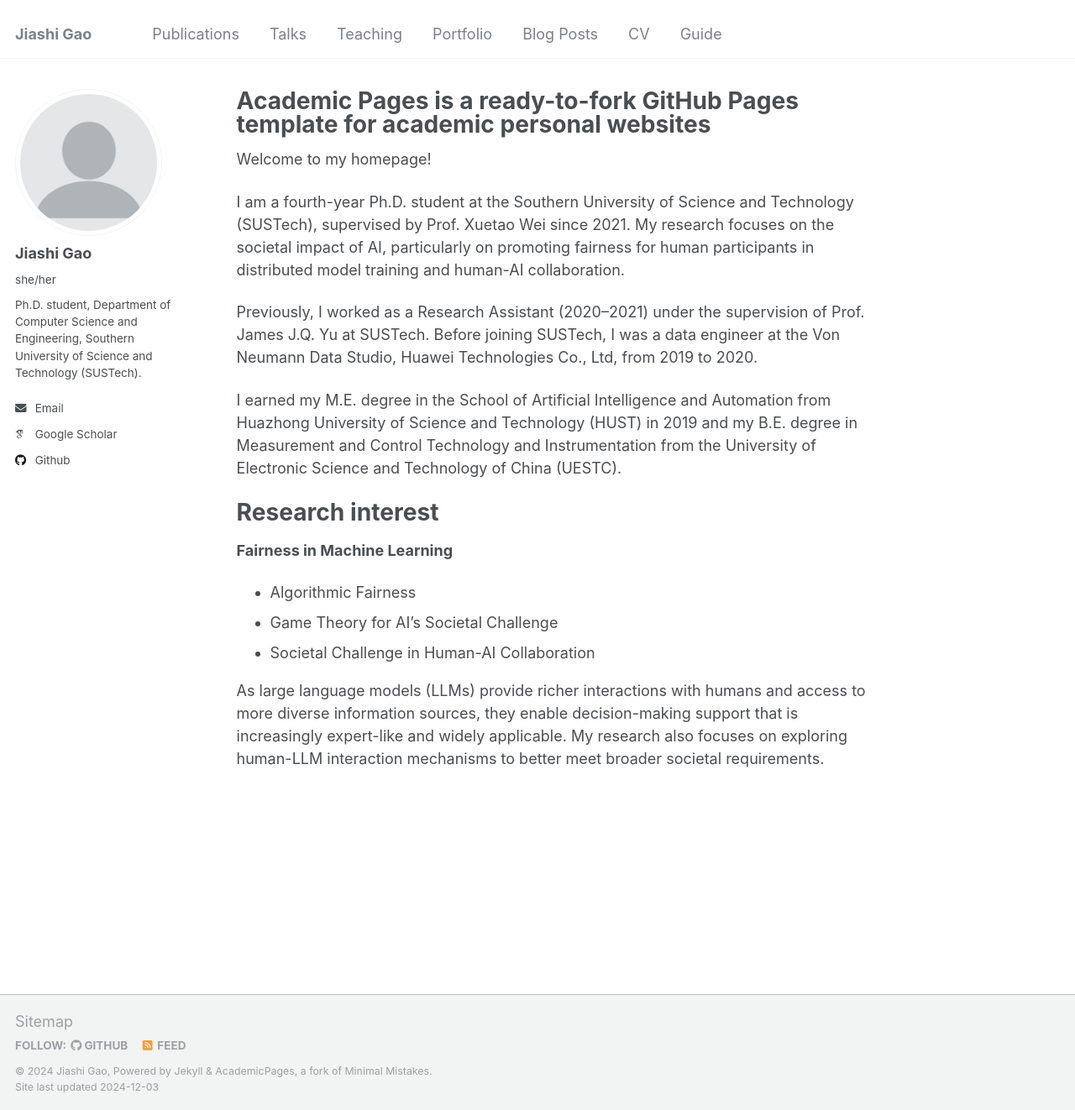
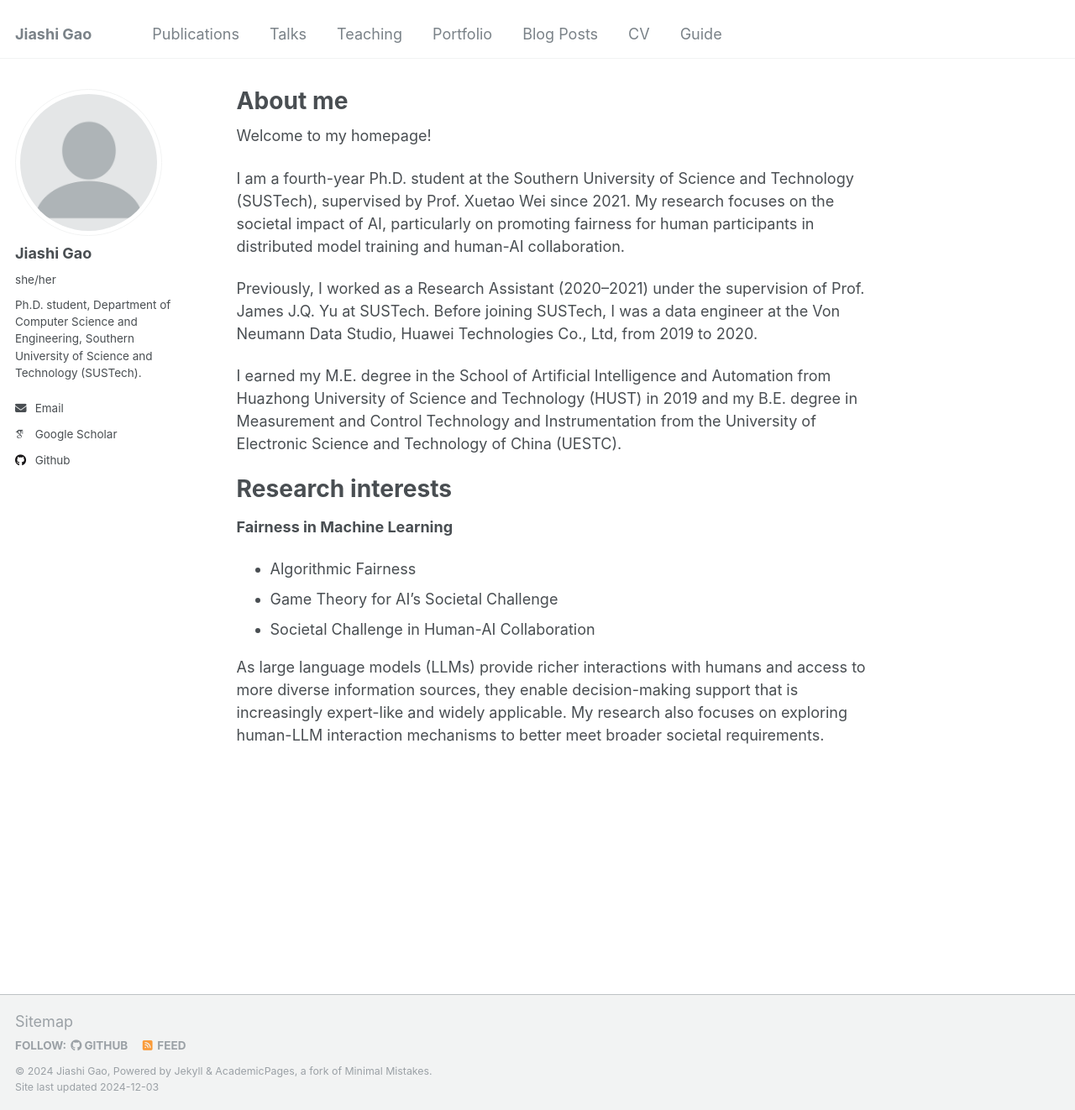
Before and after one commit to ginred0/ginred0, a Jekyll site: the page built from _pages/about.md, in a window 1280 px wide and 1322 px high. Shown: the whole window at 84% size. Built offline with Jekyll 4.4.1, drawn with Linux system fonts in a browser that asks for light colours; some web fonts are replaced.

Commit message:
Update about.md

```diff
--- a/_pages/about.md
+++ b/_pages/about.md
@@ -1,6 +1,6 @@
 ---
 permalink: /
-title: "Academic Pages is a ready-to-fork GitHub Pages template for academic personal websites"
+title: "About me"
 author_profile: true
 redirect_from:
   - /about/
@@ -15,7 +15,7 @@ Previously, I worked as a Research Assistant (2020–2021) under the supervision
 
 I earned my M.E. degree in the School of Artificial Intelligence and Automation from Huazhong University of Science and Technology (HUST) in 2019 and my B.E. degree in Measurement and Control Technology and Instrumentation from the University of Electronic Science and Technology of China (UESTC).
 
-Research interest
+Research interests
 ======
 **Fairness in Machine Learning**
 - Algorithmic Fairness
```
